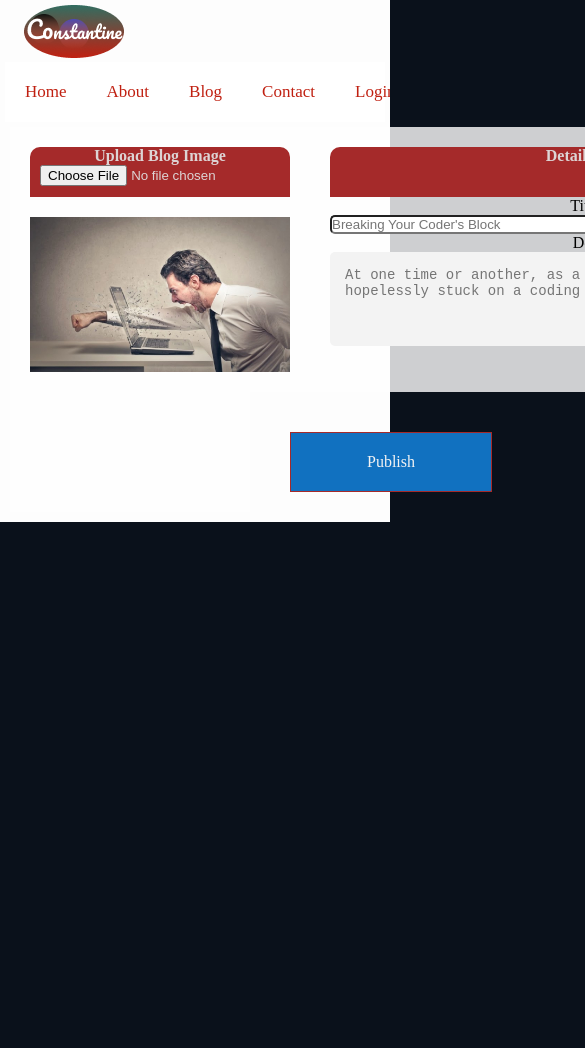
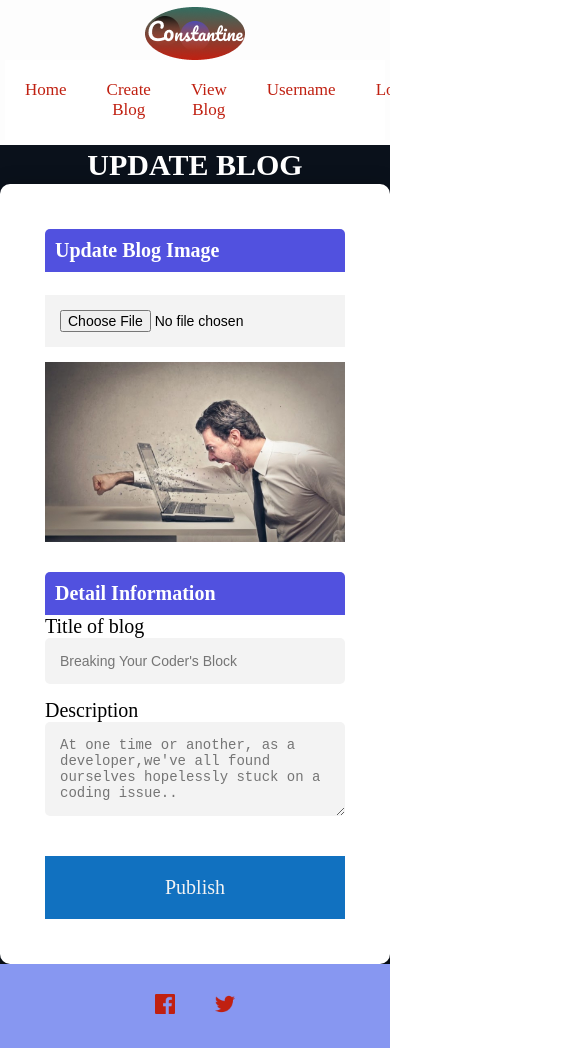
Before and after one commit to ConstantineMaliza/CapStone, a plain HTML site: page updateblog.html in a window 390 px wide. Shown: the top 1048 px of the page, 585 px wide, since content can reach past the window. Before the commit the page ends 844 px from the top, so only its background shows below. Drawn offline with Linux system fonts and the light colour scheme.

```diff
--- a/css/style.css
+++ b/css/style.css
@@ -369,6 +369,37 @@
     margin-right: 0;
     width: 100%;
   }
+  .updateblog {
+    background-color: #ffffff;
+    border-radius: 10px;
+    padding: 30px;
+    font-size: 20px;
+    box-shadow: 0 0 20px 0 rgba(0, 0, 0, 0.2), 0 5px 5px 0 rgba(0, 0, 0, 0.24);
+
+  }
+  .updateblog .card-header h4{
+    background-color:  rgb(81, 81, 223);
+    padding: 10px;
+    color: #ffffff;
+    border-top-left-radius: 5px;
+    border-top-right-radius: 5px;
+  }
+  .updateblog input , textarea {
+    outline: 0;
+    background: #f3f3f3;
+    width: 100%;
+    border: 0;
+    margin: 0 0 15px;
+    padding: 15px;
+    box-sizing: border-box;
+    font-size: 14px;
+  }
+  .updateblog .card-body img{
+    display: block;
+    margin-left: 0;
+    margin-right: 0;
+    width: 100%;
+  }
   .submit a{
     background-color: #1171c0;
     padding: 20px;
@@ -383,7 +414,40 @@
   .navbar #username, #dropdown{
       display: none;
   }
+.table{
+  overflow-x: auto;
+  padding: 20px;
 
+}
+table {
+  color: white;
+  border-collapse: collapse;
+  width: 100%;
+}
+
+td, th {
+  border: 1px solid #dddddd;
+  text-align: left;
+  padding: 8px;
+}
+
+tr:nth-child(even) {
+  background-color: #313030;
+}
+td img{
+    height: 100px;
+    width: 100px;
+    object-fit: cover;
+}
+td a{
+    color: #dddddd;
+}
+tr:hover{
+    background-color: rgb(121, 28, 28);
+}
+tr th{
+    background-color: rgb(121, 28, 28);
+}
   .row::after {
     content: "";
     clear: both;
@@ -493,5 +557,7 @@
   .main{
       margin-top: 30%;
   }
-
+  .table{
+    overflow-x: auto;
+  }
 }
--- a/updateblog.html
+++ b/updateblog.html
@@ -10,101 +10,53 @@
         rel="stylesheet">
     <link rel="stylesheet" href="css/style.css">
 </head>
-<style>
-    .grid-container {
-        display: grid;
-        grid-template-columns: auto auto;
-        background-color: rgb(253, 253, 253);
-        padding: 10px;
-    }
 
-    .grid-item {
-        background-color: rgba(255, 255, 255, 0.8);
-        /* border: 1px solid rgba(0, 0, 0, 0.8); */
-        padding: 20px;
-        text-align: center;
-        width: 80%;
-    }
-
-    .grid-item .card-header {
-        background-color: brown;
-        border-top-left-radius: 10px;
-        border-top-right-radius: 10px;
-        color: rgb(221, 212, 212);
-        height: 50px;
-    }
-
-    .card img {
-        display: block;
-        margin-left: auto;
-        margin-right: auto;
-        width: 100%;
-        padding-top: 20px;
-    }
-
-    .body input,
-    textarea {
-        width: 600px;
-    }
-
-    .col-8 {
-        width: 600px;
-    }
-
-    .col-4 {
-        width: 300px;
-    }
-
-    .submit a {
-        border: 1px solid brown;
-        padding: 20px 100px 20px 100px;
-        margin-left: 130%;
-    }
-
-    .submit a:hover {
-        color: #ffffff;
-        background-color: brown;
-    }
-</style>
-
-<body style="background: rgba(1, 8, 18, 0.96);">
+<body>
     <div class="navbar">
         <div class="container">
-            <img src="assets/logo.png" alt="" style="margin-left: 5%;">
+            <div class="logo">
+                <img src="assets/logo.png" alt="">
+            </div>
+
             <ul>
                 <li><a href="index.html" class="nav-link">Home</a></li>
-                <li><a href="about.html" class="nav-link">About</a></li>
-                <li><a href="blog.html" class="nav-link">Blog</a></li>
-                <li><a href="contact.html" class="nav-link">Contact</a></li>
-                <li><a href="login.html" class="nav-link">Login</a></li>
+                <li><a href="createblog.html" class="nav-link">Create Blog</a></li>
+                <li><a href="viewblog.html" class="nav-link">View Blog</a></li>
                 <li><a href="" class="" id="">Username</a></li>
+                <li><a href="" class="" id="">Logout</a></li>
+
             </ul>
         </div>
     </div>
     <div class="main">
 
     </div>
-    <section class="main container">
+    <section class="" style="margin-top: 2%;">
+        <div class="container">
+            <div style="text-align: center;padding:8% 0 2px 0">
+                <h1 style="color: rgb(255, 255, 255);text-transform: uppercase; font-size: 30px;">Update Blog</h1>
+
+            </div>
             <form action="">
-            <div class="grid-container">
-                <div class="grid-item col-4">
+                <div class="row updateblog">
+                    <div class="col-4 col-s-4">
                         <div class="card">
                             <div class="card-header">
-                            <h4>Upload Blog Image</h4>
-                            <input type="file" name="" id="" style="margin-left: 10px;">
+                                <h4>Update Blog Image</h4><br>
+                                <input type="file" name="" id="">
                             </div>
                             <div class="card-body">
                                 <img src="assets/blog_art_1.jpg" alt="">
                             </div>
                         </div>
                     </div>
-                <div class="grid-item col-8">
+                    <div class="col-8 col-s-8">
                         <div class="card">
                             <div class="card-header">
                                 <h4>Detail Information</h4>
                             </div>
                             <div class="card-body">
-                            <div class="body">
+                                <div class="">
                                     <label for="">Title of blog</label><br>
                                     <input type="text" name="" id="" placeholder="Breaking Your Coder's Block"
                                         style="border-radius: 5px;"><br>
@@ -116,14 +68,21 @@
 
                             </div>
                         </div>
-                </div>
-                <div class="grid-item submit">
+                        <div class="submit">
                             <a href="">Publish</a>
                         </div>
                     </div>
+                </div>
             </form>
+        </div>
+    </section>
+    <div class="footer">
+        <ul>
+            <li><a href=""><img src="assets/facebook.png" alt=""></a></li>
+            <li><a href=""><img src="assets/twitter.png" alt=""></a></li>
+        </ul>
 
-    </section>
+    </div>
 
 </body>
 
```
Also changed, not shown: viewblog.html (+55 -59 lines). Lines whose indentation alone changed are shown as unchanged.
